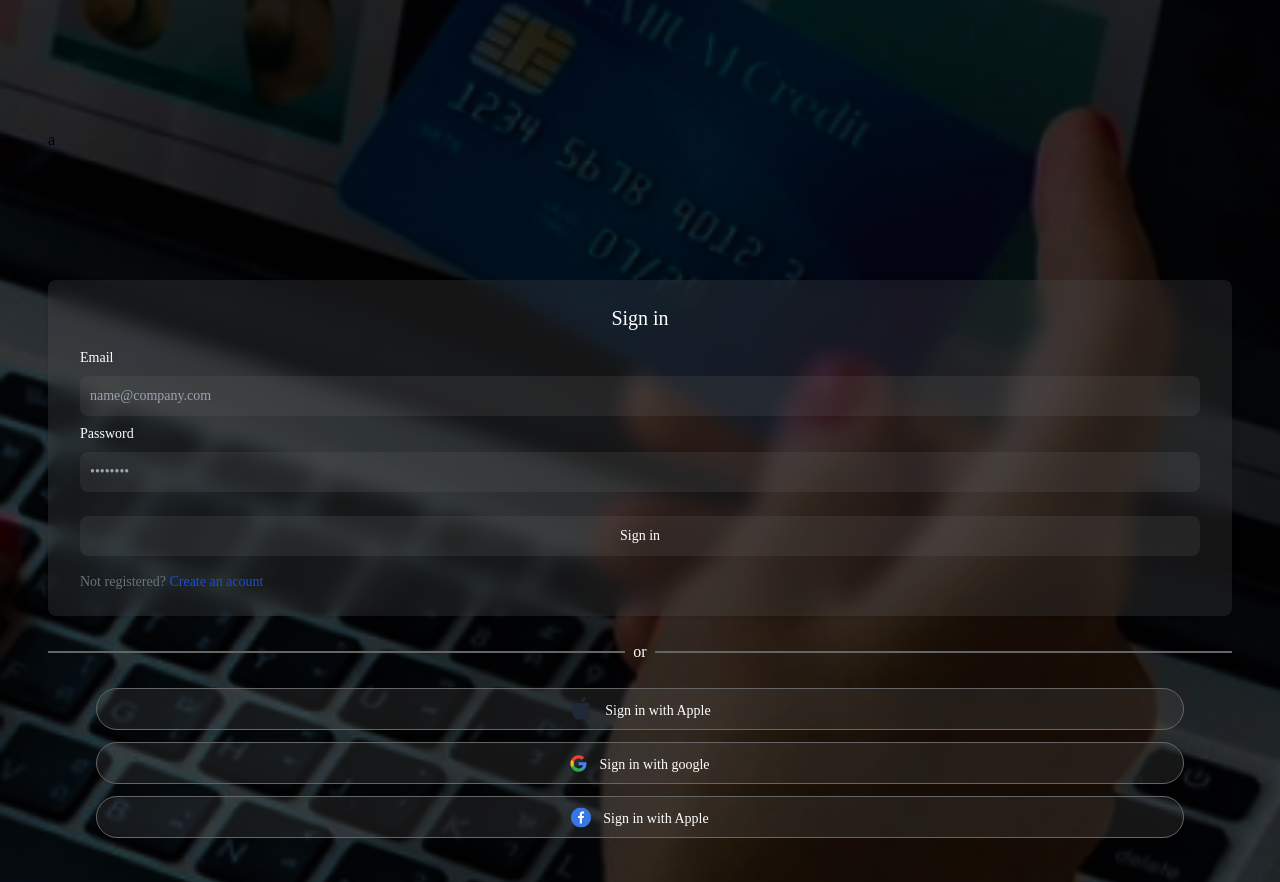
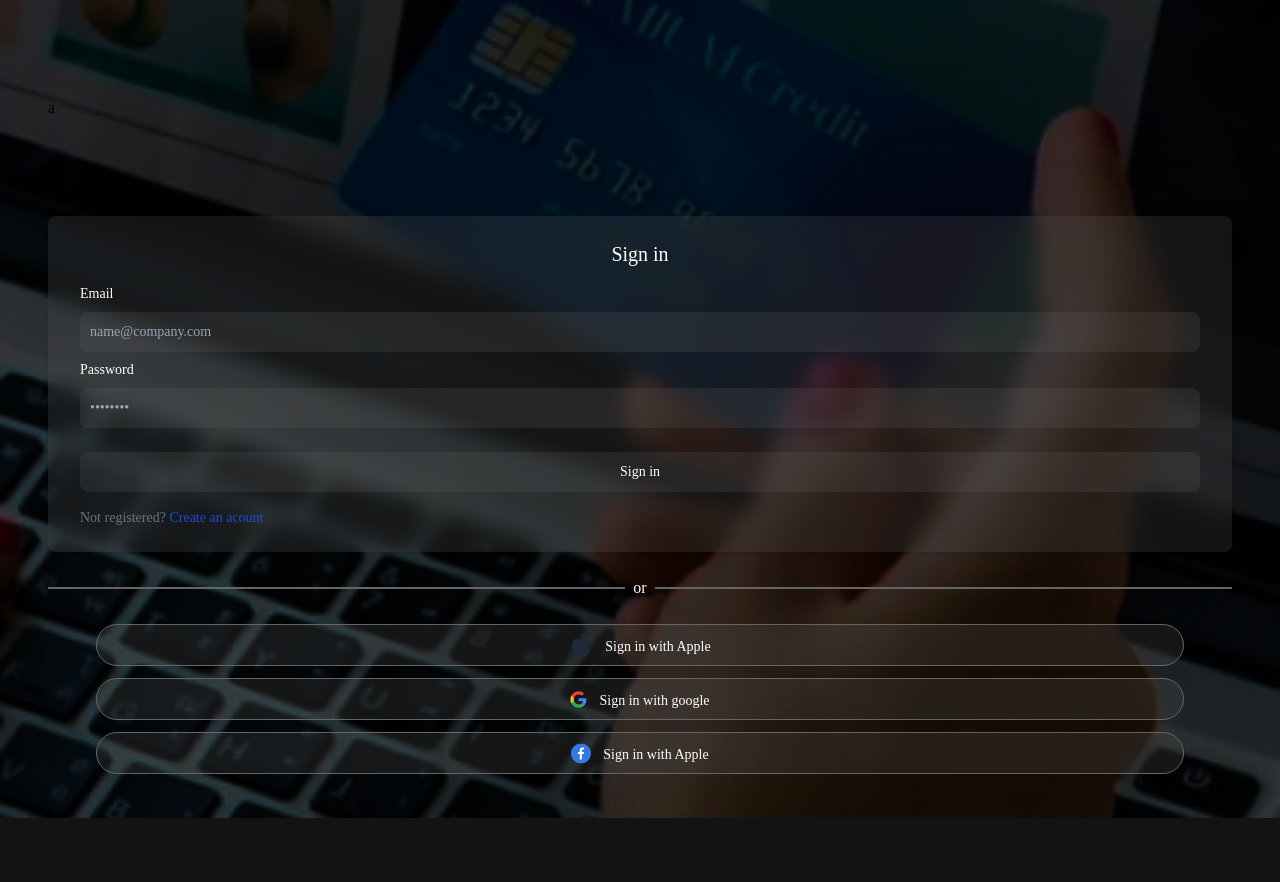
Before and after one commit to h-yusuf/AlodockApp, a website: page src/login.html in a window 1280 px wide. After the commit the page ends 818 px from the top, so only its background shows below. Drawn offline with nearby package versions, Linux system fonts and the light colour scheme.

Commit message:
edit fitur

```diff
--- a/src/login.html
+++ b/src/login.html
@@ -11,7 +11,7 @@
 
 <body class="bg-img-lg">
         <div class="px-12 w-full h-full flex flex-col justify-between">
-            <div class="py-32">a</div>
+            <div class="py-24">a</div>
             <div class="gap-4 ">
                 <div class="px-6 py-6 lg:px-8 relative  rounded-lg shadow bg-abutxt-0 blur-lc bg-opacity-20">
                     <h3 class="mb-4 text-xl font-medium text-center text-white">Sign in</h3>
@@ -45,7 +45,7 @@
             </div>
                 <div class=" px-12 ">
                     <div class="flex flex-col gap-3 items-center">
-                        <button type="submit" class=" w-full justify-between border border-abutxt-0 text-white  flex items-center py-2 px-14 rounded-full  bg-abutxt-0 bg-opacity-20 font-medium mt-  text-sm  text-center">
+                        <button type="submit" class=" w-full justify-between border border-abutxt-0 text-white  flex items-center py-2 px-6 rounded-full  bg-abutxt-0 bg-opacity-20 font-medium mt-  text-sm  text-center">
                            <div></div>
                             <div class="flex items-center gap-3">
                                 <svg class="w-6 h-6 text-gray-800 dark:text-white" aria-hidden="true" xmlns="http://www.w3.org/2000/svg" fill="currentColor" viewBox="0 0 18 21">
@@ -54,7 +54,7 @@
                             </div>
                             <div></div>
                         </button>
-                        <button type="submit" class="w-full justify-between border border-abutxt-0 text-white  flex items-center py-2 px-14 rounded-full  bg-abutxt-0 bg-opacity-20 font-medium mt-  text-sm  text-center">
+                        <button type="submit" class="w-full justify-between border border-abutxt-0 text-white  flex items-center py-2 px-6 rounded-full  bg-abutxt-0 bg-opacity-20 font-medium mt-  text-sm  text-center">
                            <div></div>
                             <div class="flex items-center gap-3">
                                 <img src="../asset/Google.svg" alt="">
@@ -62,7 +62,7 @@
                             </div>
                             <div></div>
                         </button>
-                        <button type="submit" class="w-full justify-between border border-abutxt-0 text-white  flex items-center py-2 px-14 rounded-full  bg-abutxt-0 bg-opacity-20 font-medium mt-  text-sm  text-center">
+                        <button type="submit" class="w-full justify-between border border-abutxt-0 text-white  flex items-center py-2 px-6 rounded-full  bg-abutxt-0 bg-opacity-20 font-medium mt-  text-sm  text-center">
                            <div></div>
                             <div class="flex items-center gap-3">
                                 <img src="../asset/Facebook.svg" alt="">
```
Also changed, not shown: index.html (+1 -1 lines), dist/output.css.
